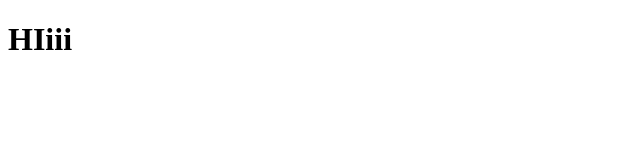
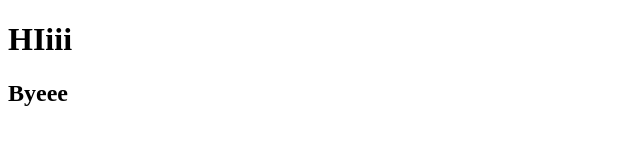
Before and after one commit to Cricbinit/GITPRac, a plain HTML site: page Index.html in a window 1280 px wide. Shown: the full height of the page, 0-640 px from the left. Drawn offline with Linux system fonts and the light colour scheme.

Commit message:
h2 added

```diff
--- a/Index.html
+++ b/Index.html
@@ -8,6 +8,7 @@
 <body>
 
     <h1>HIiii</h1>
+    <h2>Byeee</h2>
 
 </body>
 </html>
```
